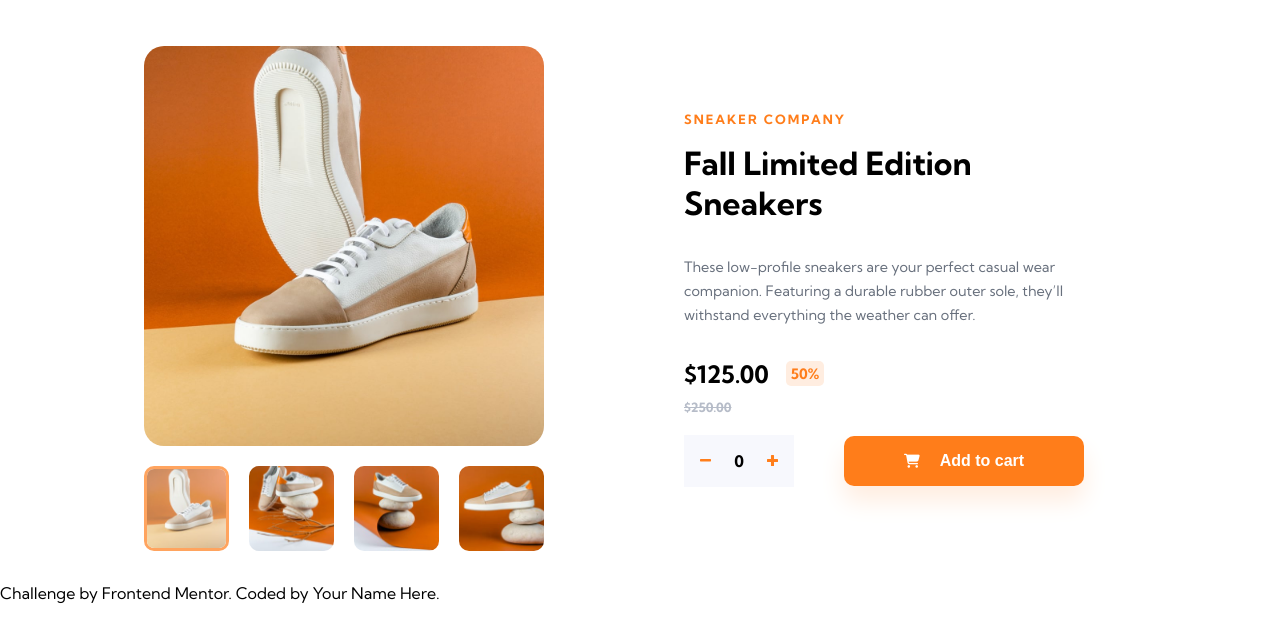
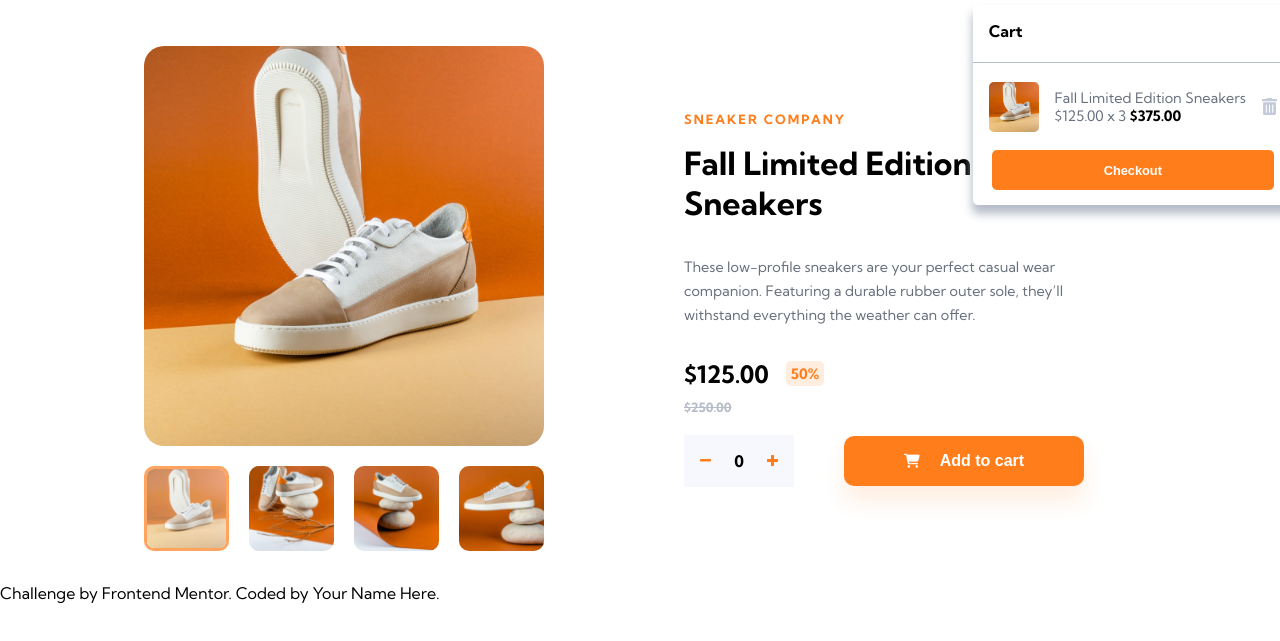
Before and after one commit to pedroviniciusn/Frontend-Mentor-E-commerce-product-page, a plain HTML site: page index.html in a window 1280 px wide. Both pictures are taken after a click on the picture 1158 px from the left and 61 px from the top of the page. Shown: the part 115-756 px from the top of the page. Drawn offline with Linux system fonts and the light colour scheme.

Commit message:
add function handleOpenCart

```diff
--- a/index.html
+++ b/index.html
@@ -49,8 +49,8 @@
 
     <div class="cartAndProfile">
       <div class="cart">
-        <img src="/images/icon-cart.svg" alt="cart" class="cartIcon">
-        <div class="hiddenCart ">
+        <img src="/images/icon-cart.svg" alt="cart" class="iconCart" id="iconCart">
+        <div class="hiddenCart" id="cartContent">
           <h2>Cart</h2>
           <div class="productSummary">
             <img src="/images/image-product-1-thumbnail.jpg" alt="item Cart" class="productCartImage">
@@ -133,5 +133,6 @@
     Coded by <a href="#">Your Name Here</a>.
   </div>
   <script src="/scriptjs/thumbAndModal.js"></script>
+  <script src="/scriptjs/cart.js"></script>
 </body>
 </html>
--- /dev/null
+++ b/scriptjs/cart.js
@@ -0,0 +1,29 @@
+const Cart = {
+    init: function() {
+
+        this.cacheSelectors()
+        this.bindEvents()
+
+    },
+
+    cacheSelectors: function() {
+        this.openCartButton = document.querySelector('#iconCart')
+        this.cart = document.querySelector('#cartContent')
+
+    },
+
+    bindEvents: function() {
+        const Self = this
+
+        this.openCartButton.onclick = () =>  Self.Events.handleOpenCart(this.cart)
+    },
+
+    Events: {
+        handleOpenCart: function(cart) {
+            console.log(cart.classList)
+            cart.className == 'hiddenCart' ? cart.classList.add('cartContent') : cart.classList.remove('cartContent')
+        }
+    },
+}
+
+Cart.init()
--- a/styles/main.scss
+++ b/styles/main.scss
@@ -66,7 +66,7 @@ header {
 
         .cart {
 
-            .cartIcon {
+            .iconCart {
                 width: 28px;
                 cursor: pointer;
             }
```
Also changed, not shown: styles/main.css.
